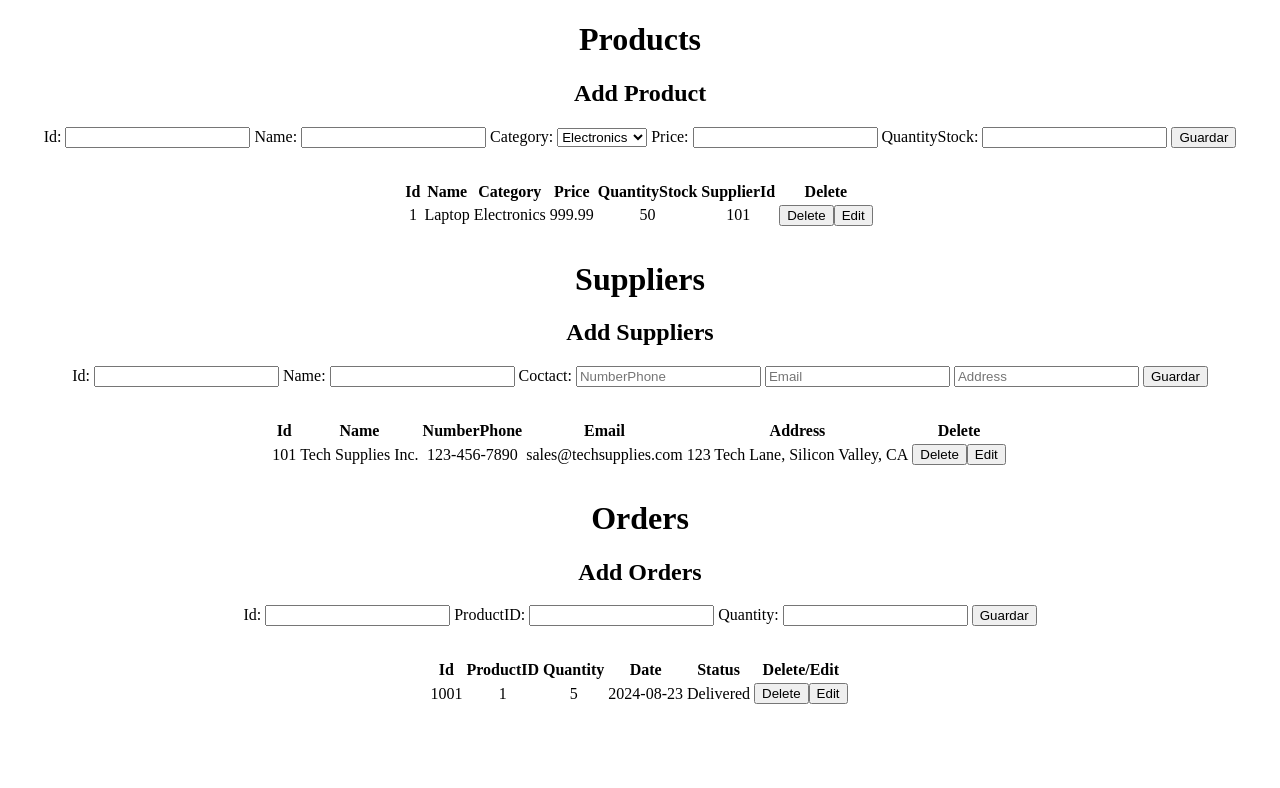
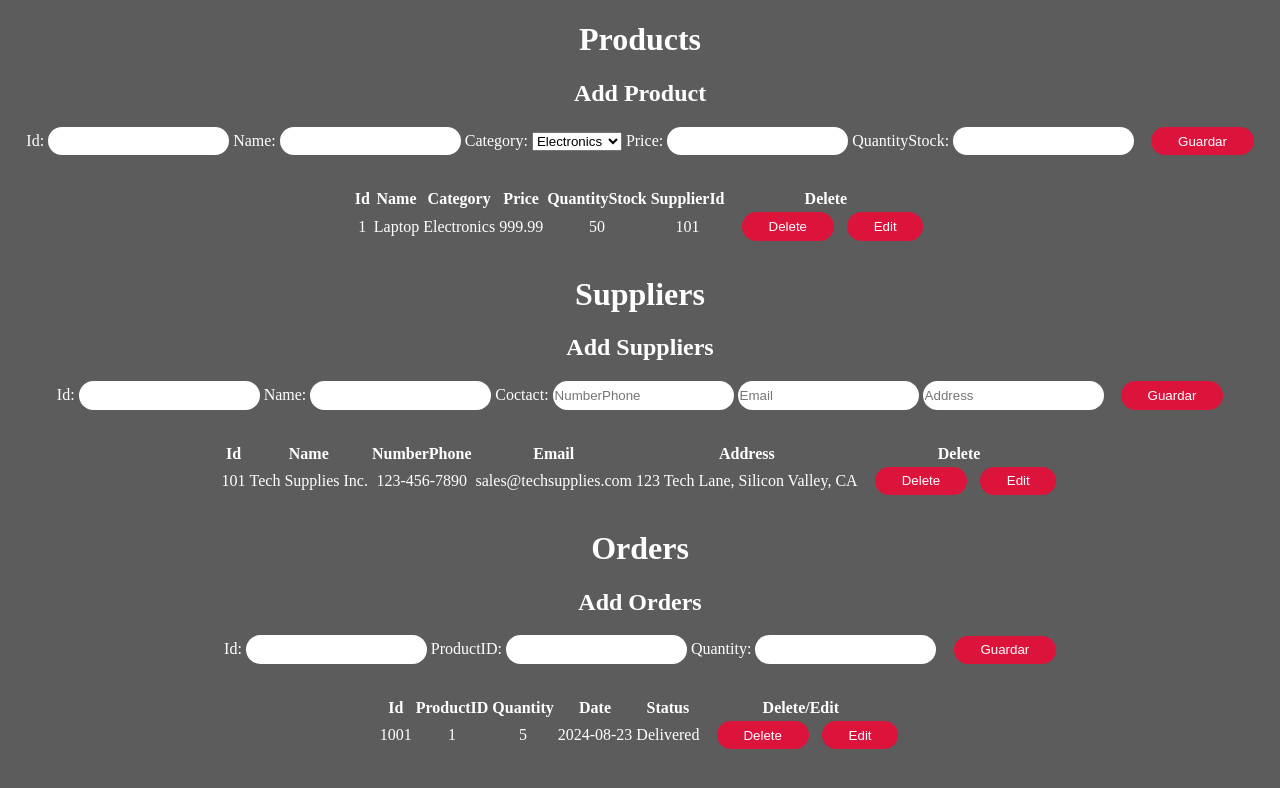
Before and after one commit to JaynAP1/JavaScript_CorreJerxon, a plain HTML site: page Dia5/index.html in a window 1280 px wide. Drawn offline with Linux system fonts and the light colour scheme.

Commit message:
:sparkles: Update styles of the day 5

```diff
--- a/Dia5/styles.css
+++ b/Dia5/styles.css
@@ -1,6 +1,23 @@
+body{
+    background-color: rgb(92, 92, 92);
+    color: white;
+}
 .Container{
     text-align: center;
 }
 table{
     margin: 2em auto;
 }
+button{
+    border: none;
+    background-color: crimson;
+    border-radius: 2em;
+    padding: 0.5em 2em 0.5em 2em;
+    margin-left: 1em;
+    color: white;
+}
+input{
+    border: none;
+    border-radius: 2em;
+    height: 2em;
+}
```
Also changed, not shown: Dia5/index.html (line endings or trailing spaces).
